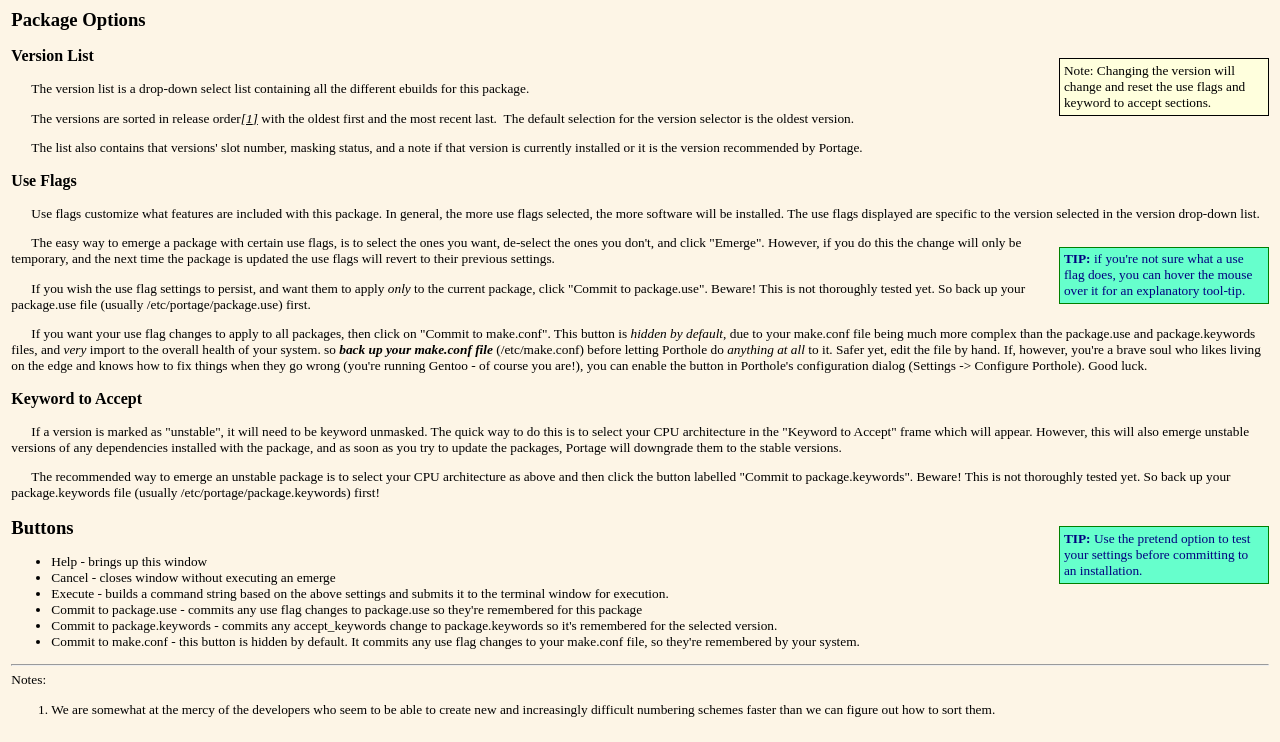
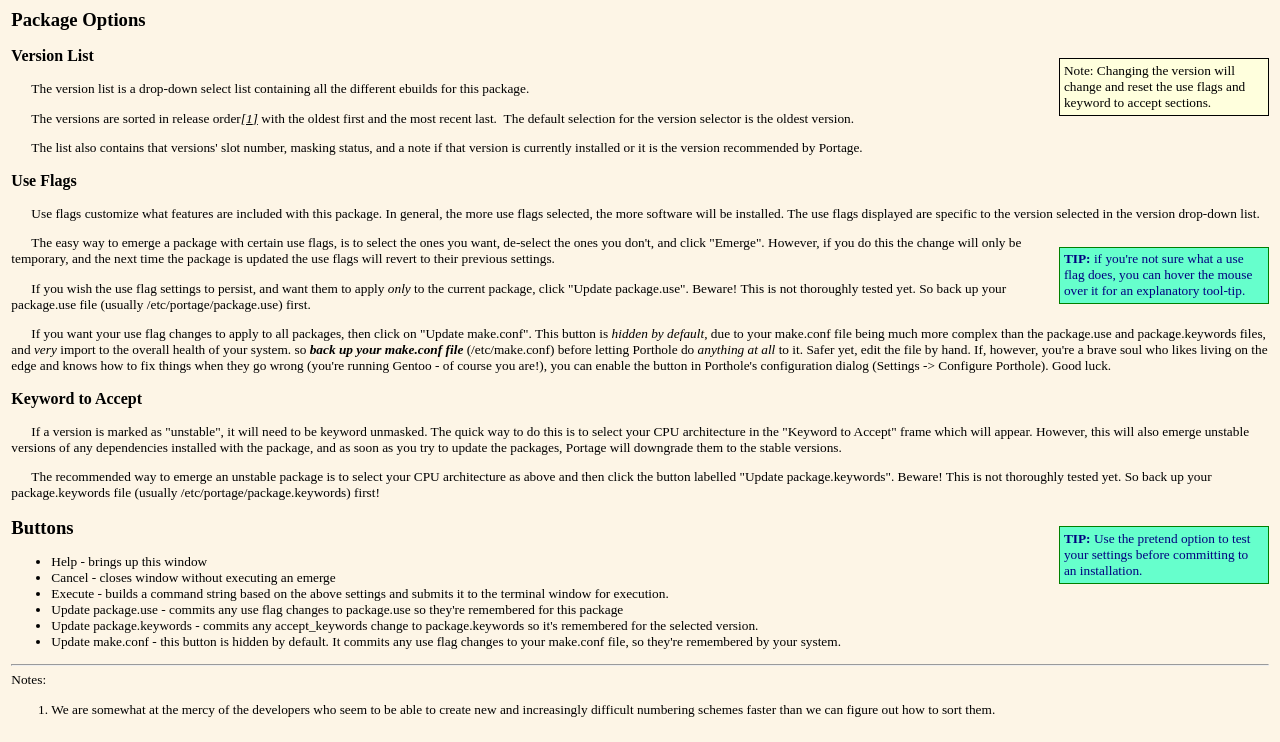
Before and after one commit to fcolecumberri/porthole, a plain HTML site: page porthole/help/advemerge.html in a window 1280 px wide. Shown: the part 573-1315 px from the top of the page. Drawn offline with Linux system fonts and the light colour scheme.

Commit message:
fixed a button name I got wrong on the previous commit

```diff
--- a/porthole/help/advemerge.html
+++ b/porthole/help/advemerge.html
@@ -2,35 +2,22 @@
 <html>
 <head>
   <title>Porthole Help</title>
-
-
   <link rel="stylesheet" type="text/css" media="screen" href="porthole.css">
-
 </head>
-
 <body>
-
 <img style="float: left;" src="../pixmaps/porthole-about.png">
 <div class="toc"><iframe src="toc.html" frameborder="0" height="400" width="240"></iframe></div>
-
 <br>
-
 <br>
-
 <br>
-
 <br>
-
 <h1>Advanced Emerge</h1>
-
 <h2>Introduction</h2>
-
 <div class="warnleft">
 <b>Warning!</b> You can really screw up your system using
 advanced emerge
 if the wrong version or settings are used!
 </div>
-
 <p>
 As with all things technical, there is a deeper level of control
 afforded
@@ -39,43 +26,33 @@ flags, accepting keywords and specifying certain
 options during emerge allow the user to tailor and fine tune the system
 as well as override default installation behaviour.
 </p>
-
 <p>
 The advanced emerge dialog can only emerge one package at a time.
 </p>
-
 <p>
 The advanced emerge dialog is split into three basic sections: emerge
 options, package options and a button bar. &nbsp;The package
 options section is further divided into three sub-sections:
 version list selector, use flags and keyword acceptor.
 </p>
-
 <h2>Emerge Options</h2>
-
 <p>
 The emerge options control emerge's behaviour when managing packages.
 The features of this section are:
 </p>
-
 <ul>
-
   <li>Float over help for emerge options. &nbsp;This text is
 almost verbatim from the emerge help manual.
   </li>
-
   <li>Self deconflicting emerge options. &nbsp;When you
 select two options that conflict with each other, the
 former is deselected automatically. &nbsp;E.G. if you select
 verbose, then quiet, verbose will
 automatically be deselected.
   </li>
-
   <li>Emerge options selected in the main window settings menu
 are automatically set here. </li>
-
 </ul>
-
 <p>
 Only the options that make sense for installing a package are listed.
 &nbsp;The options that assist in formatting output (e.g. --columns)
@@ -84,43 +61,32 @@ that Porthole already supplies (e.g. --changelog) were omitted to save
 space on the menu and make the interface as simple as
 possible.
 </p>
-
 <p>A good practice is to use pretend first if you are not sure of
 the results of your selected options.
 </p>
-
 <div class="figinline">
 <img src="advemerge.png"><br>
-
 Figure 1. Advanced Emerge Dialog
 </div>
-
 <h2>Package Options</h2>
-
 <div class="noteright">
 Note: Changing the version will change and reset the use flags and
 keyword to accept sections.
 </div>
-
 <h3>Version List</h3>
-
 <p>
 The version list is a drop-down select list containing all the
 different ebuilds for this package.
 </p>
-
 <p>The versions are sorted in release order<a href="#notes"><span class="note">1</span></a> with the oldest
 first and the most recent last. &nbsp;The default selection for the
 version selector is the oldest version.</p>
-
 <p>The list also contains that versions' slot number, masking
 status, and a note if that
 version is currently installed or it is the version recommended by
 Portage.
 </p>
-
 <h3>Use Flags</h3>
-
 <p>
 Use flags customize what features are included with this package.
 In general, the more use flags selected, the more software
@@ -128,7 +94,6 @@ will be installed. The use flags displayed are specific to the
 version selected
 in the version drop-down list.
 </p>
-
 <div class="tipright">
 <b>TIP:</b> if you're not sure what a use flag
 does, you can hover the mouse over it for an explanatory tool-tip.
@@ -142,12 +107,12 @@ their previous settings.</p>
 
 <p>If you wish the use flag settings to persist,
 and&nbsp;want them to apply <span style="font-style: italic;">only</span>
-to the current package, click "Commit to package.use". Beware! This is
+to the current package, click "Update package.use". Beware! This is
 not thoroughly tested yet. So back up your package.use file (usually
 /etc/portage/package.use) first.</p>
 
 <p>If you want your use flag changes to apply to all packages,
-then click on "Commit to make.conf". This button&nbsp;is <span style="font-style: italic;">hidden by default</span>,
+then click on "Update make.conf". This button&nbsp;is <span style="font-style: italic;">hidden by default</span>,
 due to your make.conf file being much more complex than the package.use
 and package.keywords files, and <span style="font-style: italic;">very</span>
 import to the overall health of your system. so <span style="font-weight: bold; font-style: italic;">back up your
@@ -170,58 +135,40 @@ packages, Portage will downgrade them to the stable versions.</p>
 
 <p>The recommended way to emerge an unstable package is to select
 your CPU architecture as above and then click the button labelled
-"Commit to package.keywords". Beware! This is not thoroughly tested
+"Update package.keywords". Beware! This is not thoroughly tested
 yet. So back up your package.keywords file (usually
 /etc/portage/package.keywords) first!
 </p>
-
 <div class="tipright">
 <b>TIP:</b> Use the pretend option to test your settings
 before committing to an installation.
 </div>
-
 <h2>Buttons</h2>
-
 <ul>
-
-</ul>
-
-<ul>
-
   <li>Help - brings up this window
   </li>
-
   <li>Cancel - closes window without executing an emerge
   </li>
-
   <li>Execute - builds a command string based on the above
 settings
 and submits it to the terminal window for execution.</li>
-
-  <li>Commit to package.use - commits any use flag changes to
+  <li>Update package.use - commits any use flag changes to
 package.use so they're remembered for this package</li>
-
-  <li>Commit to package.keywords - commits any accept_keywords
+  <li>Update package.keywords - commits any accept_keywords
 change to package.keywords so it's remembered for the selected version.</li>
-
-  <li>Commit to make.conf - this button is hidden by default. It
+  <li>Update make.conf - this button is hidden by default. It
 commits any use flag changes to your make.conf file, so they're
 remembered by your system.</li>
-
 </ul>
-
 <hr>
 <a name="notes">Notes:</a>
 <br>
-
 <ol>
-
   <li>We are somewhat at the mercy of the developers who seem to
 be able
 to create new and increasingly difficult numbering schemes faster
 than we can figure out how to sort them.
   </li>
-
 </ol>
 
 </body>
```
